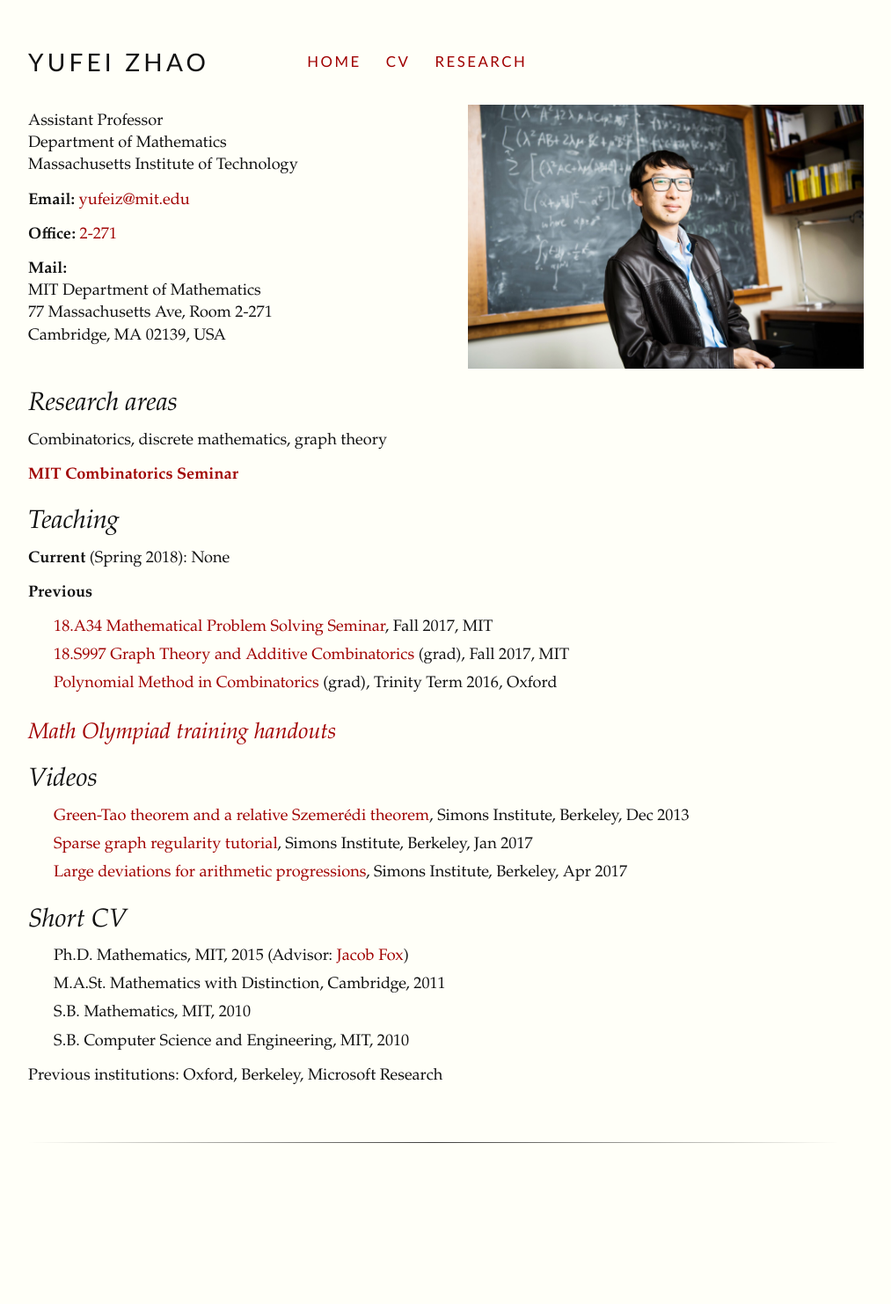
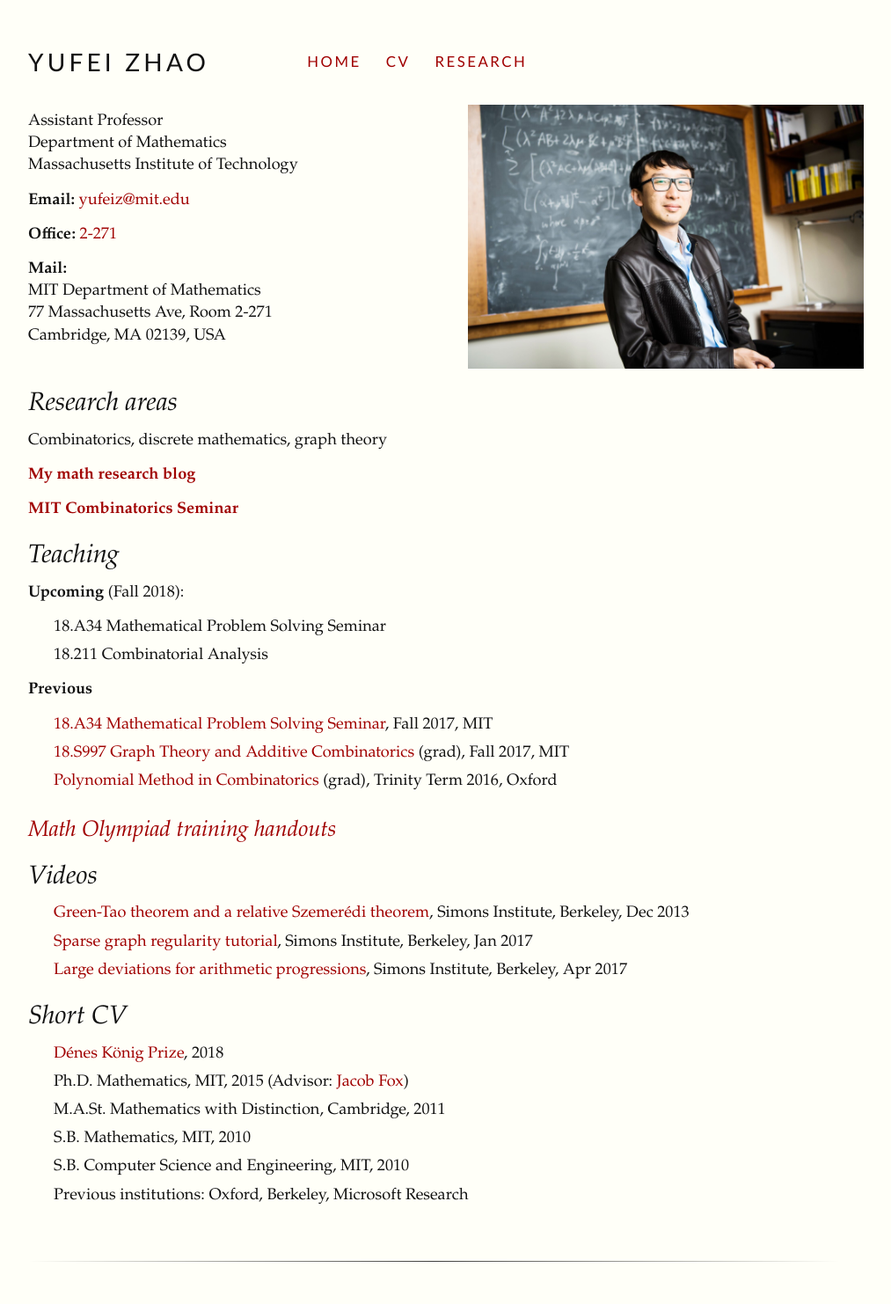
Before and after one commit to yufeizhao/yufeizhao.github.io, a Jekyll site: the page built from index.md, in a window 1280 px wide. Shown: the whole page at 88% size, without its empty margins (123-1136 px from the left). Built offline with Jekyll 4.4.1, drawn with Linux system fonts in a browser that asks for light colours; nearby versions of some CDN libraries; before the commit the page ends 1346 px from its top, so only the background shows below that.

Commit message:
blog prize

```diff
--- a/index.md
+++ b/index.md
@@ -32,11 +32,16 @@ Cambridge, MA 02139, USA</p>
 
 Combinatorics, discrete mathematics, graph theory
 
+[**My math research blog**](https://yufeizhao.wordpress.com/)
+
 [**MIT Combinatorics Seminar**](http://math.mit.edu/seminars/combin/)
 
 ## Teaching
 
-**Current** (Spring 2018): None
+**Upcoming** (Fall 2018):
+
+* 18.A34 Mathematical Problem Solving Seminar
+* 18.211 Combinatorial Analysis
 
 **Previous**
 
@@ -68,9 +73,9 @@ Combinatorics, discrete mathematics, graph theory
 
 ## Short CV
 
+* [Dénes König Prize](https://www.siam.org/prizes/sponsored/konig.php), 2018
 * Ph.D. Mathematics, MIT, 2015 (Advisor: [Jacob Fox](http://stanford.edu/~jacobfox/))
 * M.A.St. Mathematics with Distinction, Cambridge, 2011
 * S.B. Mathematics, MIT, 2010
 * S.B. Computer Science and Engineering, MIT, 2010
-
-Previous institutions: Oxford, Berkeley, Microsoft Research
+* Previous institutions: Oxford, Berkeley, Microsoft Research
```
